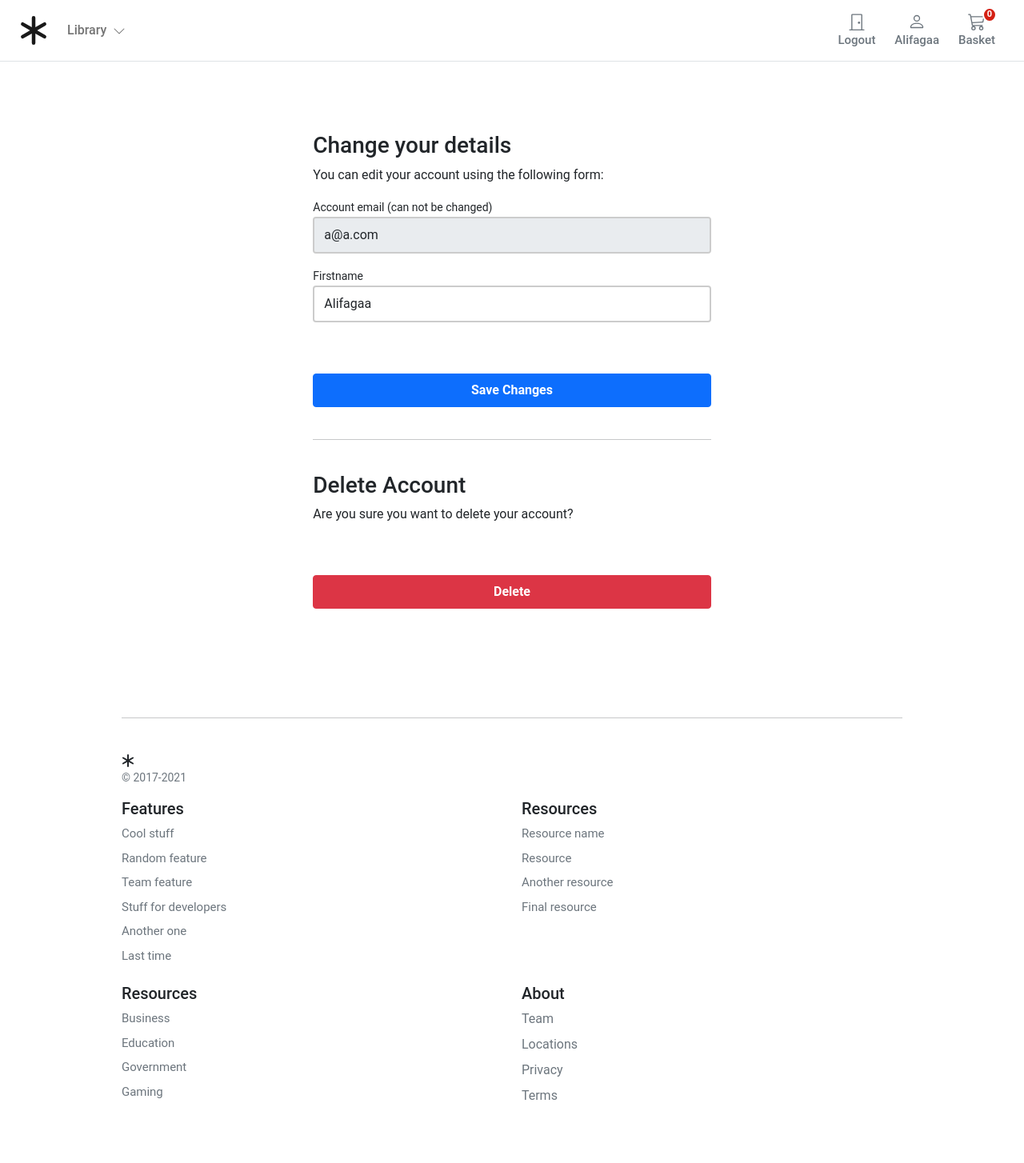
After one commit to AlifaghaSalmanov/Django-E-commerce, a Django app: page /account/profile/edit/ in a window 1280 px wide. The commit adds this page. Shown: the whole page at 80% size. Run offline with Django 4.2, Linux system fonts and the light colour scheme; a user stored in the database is signed in; data that the repository does not hold is empty.

Commit message:
edit user

```diff
--- a/account/forms.py
+++ b/account/forms.py
@@ -58,7 +58,6 @@ class RegistrationForm(forms.ModelForm):
     def clean_password2(self):
 
         cd = self.cleaned_data
-        print(cd["password2"])
         if cd["password"] != cd["password2"]:
             raise forms.ValidationError("Passwords do not match.")
         return cd["password2"]
@@ -90,3 +89,60 @@ class RegistrationForm(forms.ModelForm):
         self.fields["password2"].widget.attrs.update(
             {"class": "form-control", "placeholder": "Repeat Password"}
         )
+
+
+class UserEditForm(forms.ModelForm):
+
+    email = forms.EmailField(
+        label="Account email (can not be changed)",
+        max_length=200,
+        widget=forms.TextInput(
+            attrs={
+                "class": "form-control mb-3",
+                "placeholder": "email",
+                "id": "form-email",
+                "readonly": "readonly",
+            }
+        ),
+    )
+
+    # user_name = forms.CharField(
+    #     label="Username",
+    #     min_length=4,
+    #     max_length=50,
+    #     widget=forms.TextInput(
+    #         attrs={
+    #             "class": "form-control mb-3",
+    #             "placeholder": "Username",
+    #             "id": "form-firstname",
+    #             "readonly": "readonly",
+    #         }
+    #     ),
+    # )
+
+    first_name = forms.CharField(
+        label="Firstname",
+        min_length=4,
+        max_length=50,
+        widget=forms.TextInput(
+            attrs={
+                "class": "form-control mb-3",
+                "placeholder": "Firstname",
+                "id": "form-lastname",
+            }
+        ),
+    )
+
+    class Meta:
+        model = UserBase
+        fields = (
+            "email",
+            # "user_name",
+            "first_name",
+        )
+
+    def __init__(self, *args, **kwargs):
+        super().__init__(*args, **kwargs)
+        # self.fields["user_name"].required = True
+        self.fields["first_name"].required = True
+        self.fields["email"].required = True
--- a/account/urls.py
+++ b/account/urls.py
@@ -25,4 +25,6 @@ urlpatterns = [
         "activate/<slug:uidb64>/<slug:token>/", views.account_activate, name="activate"
     ),
     path("dashboard/", views.dashboard, name="dashboard"),
+    path("profile/edit/", views.edit_details, name="edit_details"),
+    path("/", views.delete_user, name="delete_user"),
 ]
--- a/account/views.py
+++ b/account/views.py
@@ -8,7 +8,7 @@ from django.utils.encoding import force_bytes, force_str
 from django.utils.http import urlsafe_base64_decode, urlsafe_base64_encode
 
 
-from .forms import RegistrationForm
+from .forms import RegistrationForm, UserEditForm
 from .models import UserBase
 from .tokens import account_activation_token
 
@@ -19,6 +19,27 @@ def dashboard(request):
         request,
         "account/user/dashboard.html",
     )
+
+
+@login_required
+def edit_details(request):
+    if request.method == "POST":
+        user_form = UserEditForm(instance=request.user, data=request.POST)
+        if user_form.is_valid():
+            user_form.save()
+
+        else:
+            print(user_form.errors)
+
+    else:
+        user_form = UserEditForm(instance=request.user)
+
+    return render(request, "account/user/edit_details.html", {"user_form": user_form})
+
+
+@login_required
+def delete_user(request):
+    pass
 
 
 def account_register(request):
--- a/basket/basket.py
+++ b/basket/basket.py
@@ -39,7 +39,6 @@ class Basket:
 
     def __len__(self):
         """Get the basket data and count the qty of items"""
-        print([type(item["qty"]) for item in self.basket.values()])
         return sum(item["qty"] for item in self.basket.values())
 
     def get_total_price(self):
--- a/templates/account/user/dashboard.html
+++ b/templates/account/user/dashboard.html
@@ -8,7 +8,7 @@
       <div class="col-12 d-flex justify-content-between">
         <div>Manage your <b>orders</b> and personal details</div>
         {% comment %} <div><a href="{% url "account:edit_details" %}">Change Details</a></div> {% endcomment %}
-        <div><a href="">Change Details</a></div>
+        <div><a href="{% url 'account:edit_details' %}">Change Details</a></div>
       </div>
       <hr />
     </div>
--- /dev/null
+++ b/templates/account/user/edit_details.html
@@ -0,0 +1,74 @@
+{% extends "../../store/base.html" %}
+{% block title %}Edit Profile{% endblock %}
+{% block content %}
+
+  <style>
+    .account-form input {
+      border: 2px solid #ccc;
+      height: calc(2em + .75rem + 2px);
+    }
+
+    .account-form input:focus {
+      border-color: #1497ff;
+      box-shadow: none;
+    }
+  </style>
+
+  <div class="container-fluid">
+    <div class="row no-gutter">
+      <div class="col-md-12">
+        <div class="login d-flex align-items-center py-5">
+          <div class="container">
+            <div class="row">
+              <div class="col-12 col-lg-7  mx-auto">
+
+                <form class="account-form px-4 pt-4" method="post" enctype="multipart/form-data">
+
+
+                  {% comment %} {% if user_form.is_valid and profile_form.is_valid  %} {% endcomment %}
+                  {% if user_form.is_valid  %}
+                    <div class="alert alert-primary" role="alert">
+                      Details successfully updated!
+                    </div>
+                    <p class="small text-center pt-0">
+                      <a href="{% url "account:dashboard" %}">Back to Dashboard</a>
+                    </p>
+                  {%else%}
+                    <h3>Change your details</h3>
+                    <p>You can edit your account using the following form:</p>
+                  {% endif %}
+
+                  {% if form.errors %}
+                    <div class="alert alert-primary" role="alert">
+                      Error: Please try again!
+                    </div>
+                  {% endif %}
+
+                  {% csrf_token %}
+                  <label class="small font-weight-bold">{{ user_form.email.label}}</label>
+                  {{ user_form.email }}
+                  <label class="small font-weight-bold">{{ user_form.first_name.label}}</label>
+                  {{ user_form.first_name }}
+
+
+
+                  <button class="btn btn-primary btn-block py-2 mb-4 mt-5 fw-bold w-100" type="submit"
+                    value="Save changes">Save Changes</button>
+                  <hr class="mb-3">
+                </form>
+                <form class="account-form px-4" action="{% url "account:delete_user" %}" method="post">
+                  {% csrf_token %}
+                  <p class=" h3 pt-4 font-weight-bold">Delete Account</p>
+                  <p>Are you sure you want to delete your account?</p>
+                  <button type="submit" role="button"
+                    class="btn btn-danger btn-block py-2 mb-4 mt-5 fw-bold w-100">Delete</button>
+                </form>
+
+              </div>
+            </div>
+          </div>
+        </div>
+      </div>
+    </div>
+  </div>
+{% endblock %}
--- a/templates/store/includes/navbar.html
+++ b/templates/store/includes/navbar.html
@@ -72,7 +72,7 @@
         {% endif %}
 
 
-        <a type="button" role="button" href=""
+        <a type="button" role="button" href="{% url "account:dashboard" %}"
           class="btn btn-outline-secondary border-0 basket-btn">
           <div>
             <svg xmlns="http://www.w3.org/2000/svg" width="22" height="22" fill="currentColor"
@@ -81,7 +81,15 @@
                 d="M8 8a3 3 0 1 0 0-6 3 3 0 0 0 0 6zm2-3a2 2 0 1 1-4 0 2 2 0 0 1 4 0zm4 8c0 1-1 1-1 1H3s-1 0-1-1 1-4 6-4 6 3 6 4zm-1-.004c-.001-.246-.154-.986-.832-1.664C11.516 10.68 10.289 10 8 10c-2.29 0-3.516.68-4.168 1.332-.678.678-.83 1.418-.832 1.664h10z" />
             </svg>
           </div>
-          <span class="fs15 fw500">Account</span>
+          <span class="fs15 fw500">
+            {% if user.is_authenticated %}
+
+              {{user.first_name}}
+            {% else %}
+              Account
+            {% endif %}
+
+          </span>
         </a>
 
         <a type="button" role="button" href="{% url "basket:basket_summary" %}"
```
Also changed, not shown: db.sqlite3.
